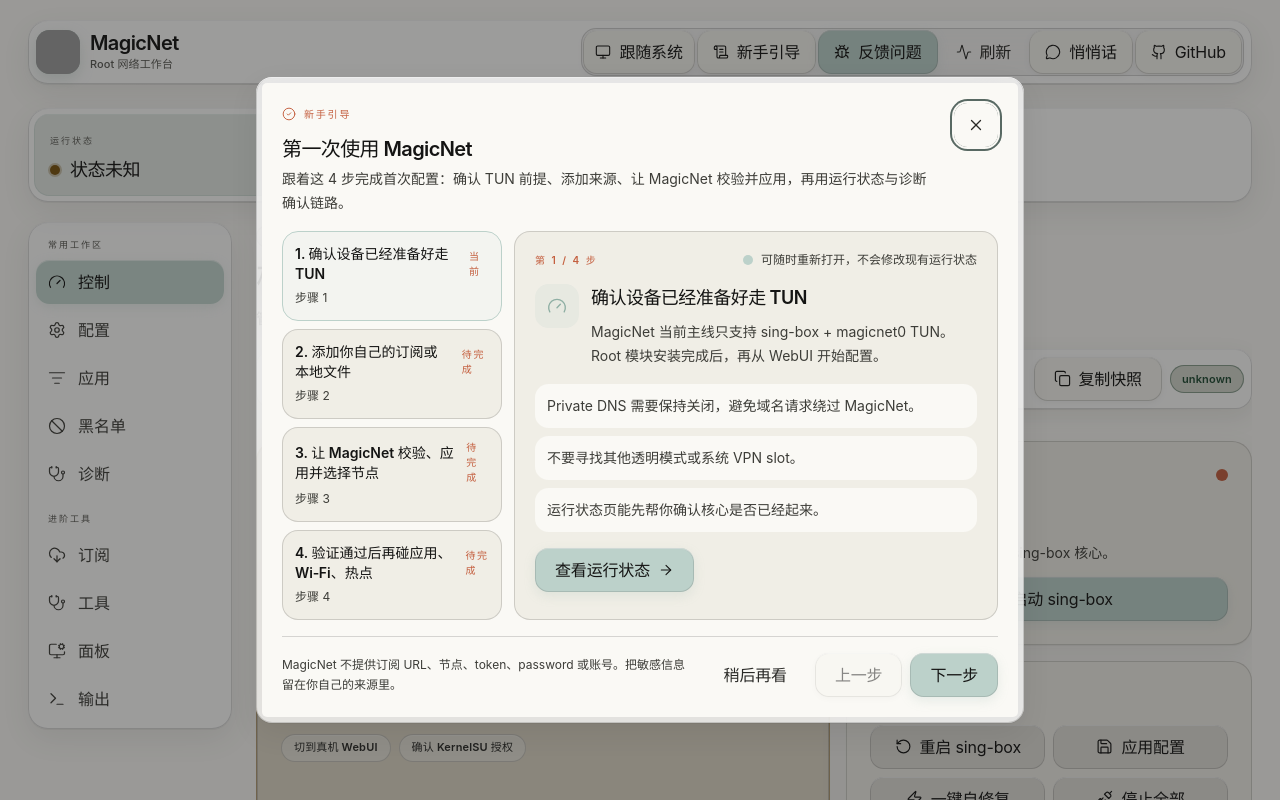
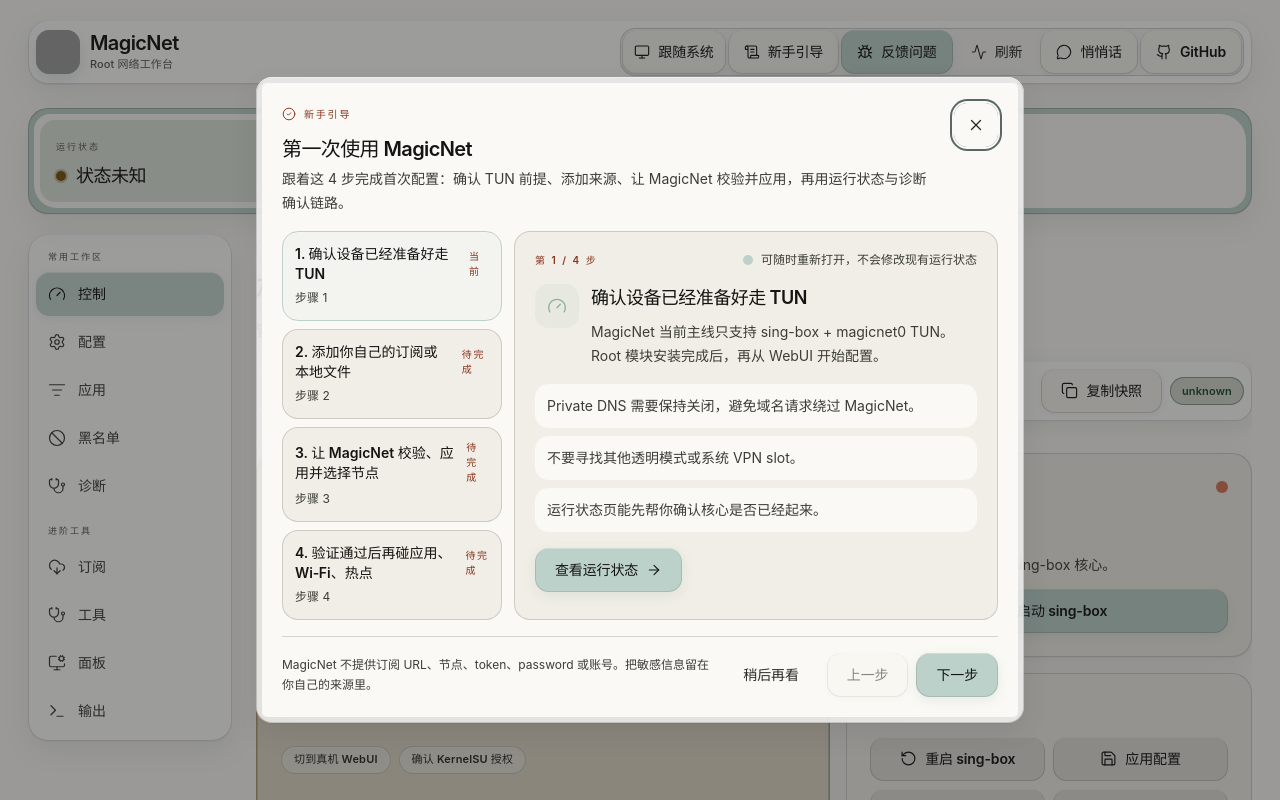
Before and after one commit to LIghtJUNction/MagicNet, a Vue app in the folder webui/: page / in a window 1280 px wide. Shown: the top 800 px of the page. Built offline with nearby package versions, Linux system fonts and the light colour scheme; grey boxes are pictures that could not be loaded.

Commit message:
feat(webui): refine the editorial shell hierarchy

```diff
--- a/webui/src/App.vue
+++ b/webui/src/App.vue
@@ -458,8 +458,9 @@
       </div>
     </header>
 
-    <section class="runtime-cockpit mn-chrome relative z-20 mb-5 grid gap-3 rounded-[1.25rem] p-1.5 md:sticky md:top-4 md:grid-cols-[minmax(220px,1.05fr)_minmax(0,1fr)_auto] md:items-center md:gap-2">
-      <div class="rounded-[0.95rem] bg-[color-mix(in_srgb,var(--mn-cactus)_30%,var(--mn-material-heavy))] px-4 py-3 shadow-[inset_0_1px_0_color-mix(in_srgb,#fff_45%,transparent),inset_0_0_0_1px_color-mix(in_srgb,var(--mn-cactus)_45%,transparent)]">
+    <section class="runtime-cockpit mn-editorial-field relative z-20 mb-5 rounded-[1.25rem] p-1.5 md:sticky md:top-4">
+      <div class="mn-editorial-carrier grid gap-3 p-1.5 md:grid-cols-[minmax(220px,1.05fr)_minmax(0,1fr)_auto] md:items-center md:gap-2">
+        <div class="rounded-[0.95rem] bg-[color-mix(in_srgb,var(--mn-cactus)_34%,var(--mn-carrier))] px-4 py-3">
           <div class="flex items-center justify-between gap-3">
             <div class="min-w-0 flex-1">
               <span class="text-[9px] font-semibold uppercase tracking-[0.22em] text-[var(--mn-ink-faint)]">运行状态</span>
@@ -498,6 +499,7 @@
         >
           <Terminal :size="15" />后台日志
         </Button>
+      </div>
     </section>
 
     <main class="grid min-w-0 gap-5 md:grid-cols-[204px_minmax(0,1fr)] md:items-start md:gap-6">
--- a/webui/src/components/IssueReporterDialog.vue
+++ b/webui/src/components/IssueReporterDialog.vue
@@ -83,7 +83,7 @@
       <div class="rounded-[5px] bg-[var(--mn-ivory)] p-4 sm:p-5">
         <div class="flex items-start justify-between gap-4">
           <div class="min-w-0">
-            <span class="inline-flex items-center gap-2 text-[10px] font-semibold uppercase tracking-[0.18em] text-[var(--mn-clay)]">
+            <span class="inline-flex items-center gap-2 text-[10px] font-semibold uppercase tracking-[0.18em] text-[var(--mn-clay-ink)]">
               <Bug :size="14" /> Issue Context
             </span>
             <h2 id="issue-reporter-title" class="mt-2 text-xl font-semibold tracking-[-0.03em] text-[var(--mn-ink)]">
--- a/webui/src/components/OnboardingDialog.vue
+++ b/webui/src/components/OnboardingDialog.vue
@@ -155,7 +155,7 @@
       <div class="rounded-[5px] bg-[var(--mn-ivory)] p-4 sm:p-5">
         <div class="flex items-start justify-between gap-4">
           <div class="min-w-0">
-            <span class="inline-flex items-center gap-2 text-[10px] font-semibold uppercase tracking-[0.18em] text-[var(--mn-clay)]">
+            <span class="inline-flex items-center gap-2 text-[10px] font-semibold uppercase tracking-[0.18em] text-[var(--mn-clay-ink)]">
               <CheckCircle2 :size="14" /> 新手引导
             </span>
             <h2 id="onboarding-title" class="mt-2 text-xl font-semibold tracking-[-0.03em] text-[var(--mn-ink)]">
@@ -184,7 +184,7 @@
             >
               <div class="flex items-center justify-between gap-3">
                 <strong class="text-sm font-semibold text-[var(--mn-ink)]">{{ index + 1 }}. {{ step.title }}</strong>
-                <span class="text-[10px] font-semibold uppercase tracking-[0.16em] text-[var(--mn-clay)]">
+                <span class="text-[10px] font-semibold uppercase tracking-[0.16em] text-[var(--mn-clay-ink)]">
                   {{ index === currentStep ? "当前" : "待完成" }}
                 </span>
               </div>
@@ -194,7 +194,7 @@
 
           <article class="rounded-md border border-[var(--mn-border)] bg-[var(--mn-carrier)] p-4 sm:p-5">
             <div class="flex flex-wrap items-center justify-between gap-3">
-              <span class="text-[10px] font-semibold uppercase tracking-[0.2em] text-[var(--mn-clay)]">{{ progressLabel }}</span>
+              <span class="text-[10px] font-semibold uppercase tracking-[0.2em] text-[var(--mn-clay-ink)]">{{ progressLabel }}</span>
               <div class="flex items-center gap-2 text-xs text-[var(--mn-ink-muted)]">
                 <span class="inline-flex size-2.5 rounded-full bg-[var(--mn-cactus)]" aria-hidden="true" />
                 <span>可随时重新打开，不会修改现有运行状态</span>
--- a/webui/src/components/OpenSourceSupportNote.vue
+++ b/webui/src/components/OpenSourceSupportNote.vue
@@ -11,7 +11,7 @@
         <span class="mt-1 block text-sm font-semibold text-[var(--mn-ink)]">关于 MagicNet 的维护与支持</span>
       </span>
       <span
-        class="shrink-0 rounded-full border border-[var(--mn-border)] bg-[var(--mn-carrier)] px-2.5 py-1 text-[10px] font-semibold uppercase tracking-[0.14em] text-[var(--mn-clay)]"
+        class="shrink-0 rounded-full border border-[var(--mn-border)] bg-[var(--mn-carrier)] px-2.5 py-1 text-[10px] font-semibold uppercase tracking-[0.14em] text-[var(--mn-clay-ink)]"
       >
         展开
       </span>
@@ -28,7 +28,7 @@
         <p class="leading-6">
           我不太想把它做成一段单纯的捐赠请求，所以开了一个 AI API 中转站：如果你刚好有实际使用需求，可以在那里购买 AI 使用额度，在满足自己需求的同时，也顺手支持 MagicNet 继续做开源维护。
           <a
-            class="font-medium text-[var(--mn-sky)] underline decoration-[color-mix(in_srgb,var(--mn-sky)_45%,transparent)] underline-offset-3 focus-visible:outline-none focus-visible:ring-2 focus-visible:ring-[color-mix(in_srgb,var(--mn-cactus)_70%,var(--mn-ink))]"
+            class="font-medium text-[var(--mn-sky-ink)] underline decoration-[color-mix(in_srgb,var(--mn-sky)_55%,transparent)] underline-offset-3 focus-visible:outline-none focus-visible:ring-2 focus-visible:ring-[color-mix(in_srgb,var(--mn-cactus)_70%,var(--mn-ink))]"
             href="https://api.lmm.best/"
             target="_blank"
             rel="noopener noreferrer"
--- a/webui/src/components/ui/Button.vue
+++ b/webui/src/components/ui/Button.vue
@@ -38,7 +38,7 @@
         ghost:
           "bg-transparent text-[var(--mn-ink-soft)] hover:bg-[color-mix(in_srgb,var(--mn-ink)_8%,transparent)] hover:text-[var(--mn-ink)]",
         destructive:
-          "bg-[var(--mn-clay)] text-white shadow-[inset_0_1px_0_color-mix(in_srgb,#fff_28%,transparent),inset_0_0_0_1px_color-mix(in_srgb,var(--mn-ink)_12%,transparent),0_4px_12px_color-mix(in_srgb,var(--mn-clay)_20%,transparent)] hover:brightness-105",
+          "bg-[var(--mn-clay)] text-[var(--mn-on-accent)] shadow-[inset_0_1px_0_color-mix(in_srgb,#fff_28%,transparent),inset_0_0_0_1px_color-mix(in_srgb,var(--mn-ink)_12%,transparent),0_4px_12px_color-mix(in_srgb,var(--mn-clay)_20%,transparent)] hover:brightness-105",
       },
       size: {
         sm: "min-h-11 px-4",
--- a/webui/src/styles.css
+++ b/webui/src/styles.css
@@ -2,9 +2,9 @@
 
 /*
   MagicNet WebUI design tokens.
-  The brand palette stays warm and quiet while functional layers use a restrained,
-  Apple-inspired material system: platform typography, translucent chrome, clear
-  depth, immediate press feedback, and accessibility fallbacks.
+  Verified editorial colors provide the flat field/carrier/ink hierarchy. Functional
+  layers retain restrained platform typography, translucent chrome, immediate press
+  feedback, and accessibility fallbacks.
 */
 
 @theme {
@@ -19,10 +19,10 @@
   --color-mn-cactus-deep: #8fafa4;
   --color-mn-heather: #cbcadb;
   --color-mn-oat: #e3dacc;
-  --color-mn-clay: #c45f3f;
-  --color-mn-olive: #5f7549;
-  --color-mn-sky: #4f84b5;
-  --color-mn-coral: #d9a8a8;
+  --color-mn-clay: #d97757;
+  --color-mn-olive: #788c5d;
+  --color-mn-sky: #6a9bcc;
+  --color-mn-coral: #ebcece;
   --color-mn-success: #1f4a32;
   --color-mn-warning: #7a5410;
   --color-mn-danger: #9a342a;
@@ -44,10 +44,12 @@
   --mn-cactus-deep: #8fafa4;
   --mn-heather: #cbcadb;
   --mn-oat: #e3dacc;
-  --mn-clay: #c45f3f;
-  --mn-olive: #5f7549;
-  --mn-sky: #4f84b5;
-  --mn-coral: #d4a0a0;
+  --mn-clay: #d97757;
+  --mn-clay-ink: #8a341f;
+  --mn-olive: #788c5d;
+  --mn-sky: #6a9bcc;
+  --mn-sky-ink: #275b83;
+  --mn-coral: #ebcece;
   --mn-surface: var(--mn-ivory);
   --mn-surface-raised: var(--mn-carrier);
   --mn-surface-sunken: #e8e5db;
@@ -110,8 +112,10 @@
   --mn-heather: #9a98b0;
   --mn-oat: #b8a888;
   --mn-clay: #d97757;
+  --mn-clay-ink: #f0a58f;
   --mn-olive: #8fad72;
   --mn-sky: #6a9bcc;
+  --mn-sky-ink: #a7c8e3;
   --mn-coral: #c48a8a;
   --mn-surface: var(--mn-ivory);
   --mn-surface-raised: var(--mn-carrier);
@@ -182,13 +186,6 @@
   touch-action: manipulation;
 }
 
-button,
-input,
-select,
-textarea {
-  font: inherit;
-}
-
 .rounded-md {
   border-radius: var(--mn-radius-md);
 }
@@ -240,6 +237,24 @@
   backdrop-filter: blur(28px) saturate(160%);
 }
 
+/*
+  Editorial status hierarchy: one flat cactus field, one irregular ivory
+  carrier, then near-black information. This is the shell's single expressive
+  surface; functional cards elsewhere stay quiet.
+*/
+.mn-editorial-field {
+  overflow: hidden;
+  background: var(--mn-cactus);
+  box-shadow:
+    inset 0 0 0 1px color-mix(in srgb, var(--mn-ink) 18%, transparent),
+    var(--mn-shadow-card);
+}
+
+.mn-editorial-carrier {
+  background: var(--mn-ivory);
+  border-radius: 1rem 1.65rem 1.1rem 1.45rem;
+}
+
 .mn-brand-mark {
   background: var(--mn-cactus);
   color: var(--mn-on-accent);
@@ -278,32 +293,6 @@
 .mn-topbar {
   position: relative;
   isolation: isolate;
-}
-
-.mn-topbar::after,
-.runtime-cockpit::after,
-.mobile-nav::before,
-.mn-page-actions::after {
-  position: absolute;
-  pointer-events: none;
-  content: "";
-  opacity: 0.7;
-}
-
-.mn-topbar::after,
-.runtime-cockpit::after,
-.mn-page-actions::after {
-  right: 1rem;
-  bottom: -1px;
-  left: 1rem;
-  height: 1px;
-  background: linear-gradient(90deg, transparent, var(--mn-border-strong), transparent);
-}
-
-.mobile-nav::before {
-  inset: 0.18rem 1rem auto;
-  height: 1px;
-  background: linear-gradient(90deg, transparent, var(--mn-material-edge), transparent);
 }
 
 .runtime-cockpit {
```
Also changed, not shown: 2 other files (tests, documents, lock files or other folders). Lines whose indentation alone changed are shown as unchanged.
